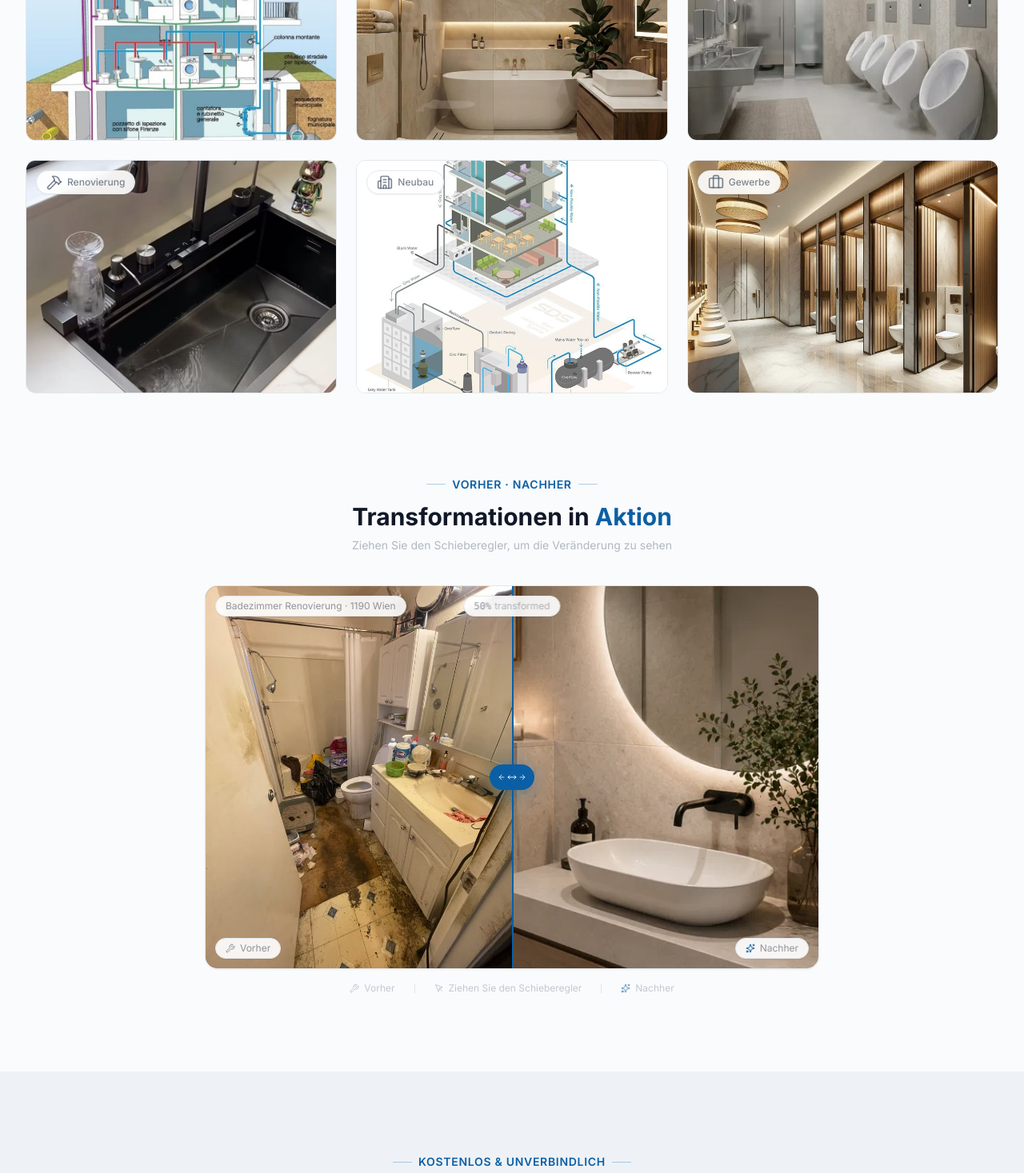
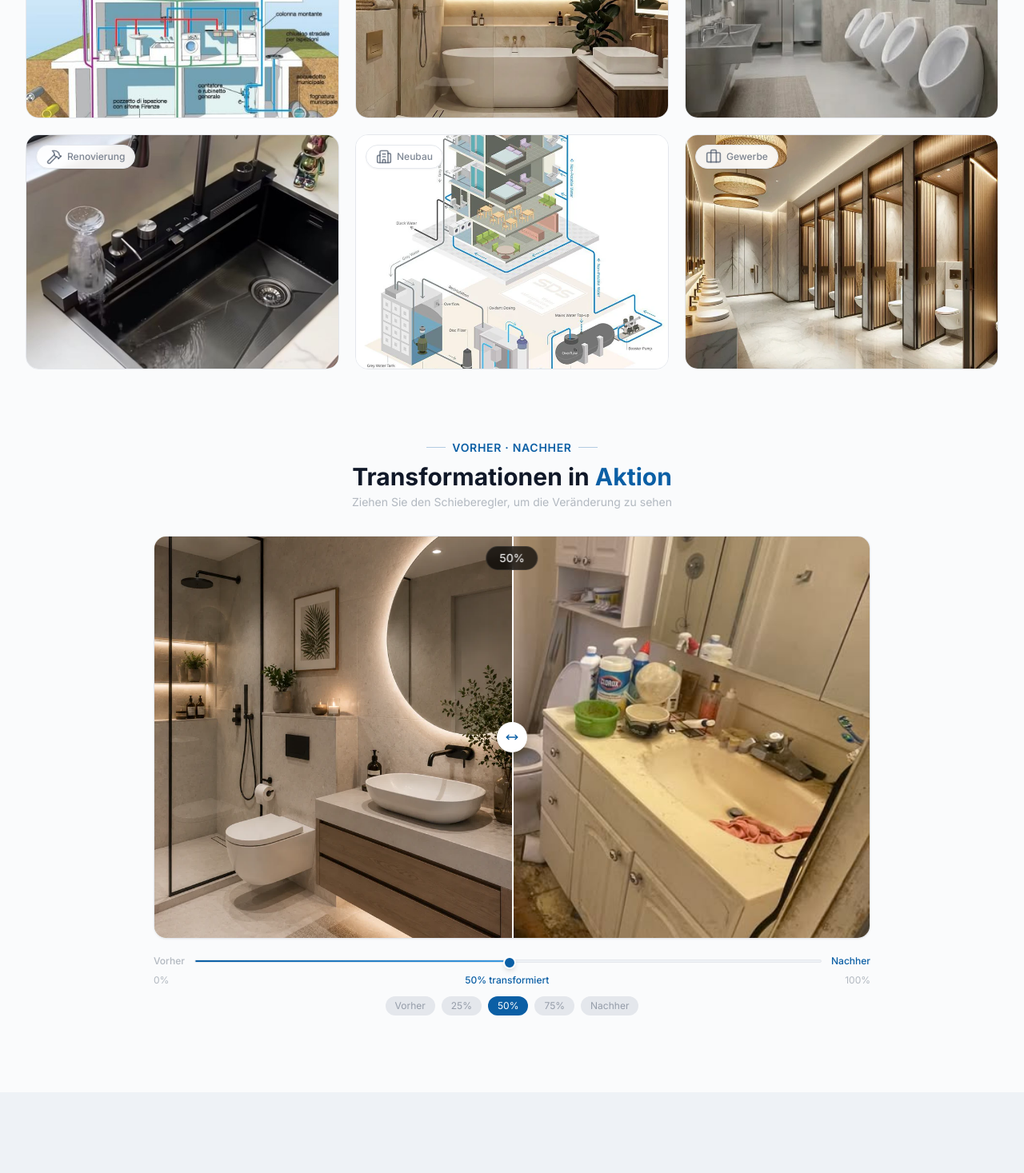
Before and after one commit to jeffkaberagithara-guru/bo-installationen-white-version, a React (Vite) app: page / in a window 1280 px wide. Shown: the part 3591-5058 px from the top of the page at 80% size. Built offline with nearby package versions, Linux system fonts and the light colour scheme.

Commit message:
Modified portfolio section

```diff
--- a/src/components/sections/Portfolio.tsx
+++ b/src/components/sections/Portfolio.tsx
@@ -8,11 +8,6 @@ import {
   Hammer,
   Briefcase,
   Layers,
-  Sparkles,
-  Wrench,
-  ArrowLeft,
-  ArrowRight,
-  MousePointer,
 } from "lucide-react";
 import { portfolioItems, type PortfolioItem } from "@/data/portfolio";
 
@@ -34,22 +29,22 @@ const Portfolio = () => {
       {
         label: "Alle Projekte",
         value: "all",
-        icon: <Layers className="h-3.5 w-3.5 sm:h-4 sm:w-4" />,
+        icon: <Layers className="h-4 w-4" />,
       },
       {
         label: "Neubau",
         value: "neubau",
-        icon: <Building2 className="h-3.5 w-3.5 sm:h-4 sm:w-4" />,
+        icon: <Building2 className="h-4 w-4" />,
       },
       {
         label: "Renovierung",
         value: "renovierung",
-        icon: <Hammer className="h-3.5 w-3.5 sm:h-4 sm:w-4" />,
+        icon: <Hammer className="h-4 w-4" />,
       },
       {
         label: "Gewerbe",
         value: "gewerbe",
-        icon: <Briefcase className="h-3.5 w-3.5 sm:h-4 sm:w-4" />,
+        icon: <Briefcase className="h-4 w-4" />,
       },
     ];
 
@@ -91,17 +86,15 @@ const Portfolio = () => {
   );
 
   return (
-    <section
-      id="portfolio"
-      className="section-spacing bg-bg-primary relative overflow-hidden"
-    >
+    <section id="portfolio" className="section-spacing bg-bg-primary">
       <div className="container-custom">
+        {/* Header */}
         <motion.div
           initial={{ opacity: 0, y: 20 }}
           whileInView={{ opacity: 1, y: 0 }}
-          transition={{ duration: 0.6 }}
+          transition={{ duration: 0.5 }}
           viewport={{ once: true }}
-          className="mb-10 sm:mb-12 md:mb-16 text-center"
+          className="text-center"
         >
           <span className="section-badge">
             <span className="h-px w-6 bg-brand-primary/30" />
@@ -115,12 +108,13 @@ const Portfolio = () => {
           </p>
         </motion.div>
 
-        <div className="mb-8 sm:mb-10 md:mb-12 flex flex-wrap justify-center gap-1.5 sm:gap-2">
+        {/* Filters */}
+        <div className="mt-10 flex flex-wrap justify-center gap-2">
           {filters.map((f) => (
             <button
               key={f.value}
               onClick={() => setFilter(f.value)}
-              className={`flex items-center gap-1.5 sm:gap-2 px-3 sm:px-4 md:px-5 py-1.5 sm:py-2 md:py-2.5 text-[10px] sm:text-xs md:text-sm font-medium uppercase tracking-wider transition-all duration-150 rounded-full ${
+              className={`flex items-center gap-2 px-4 sm:px-5 py-2 text-xs sm:text-sm font-medium uppercase tracking-wider transition-all duration-200 rounded-full min-h-[44px] ${
                 filter === f.value
                   ? "bg-brand-primary text-white shadow-[0_4px_16px_rgba(11,95,165,0.25)]"
                   : "bg-white border border-border-light text-text-body/60 hover:border-brand-primary/30 hover:text-brand-primary hover:bg-brand-primary/5"
@@ -132,62 +126,61 @@ const Portfolio = () => {
           ))}
         </div>
 
-        <div className="grid grid-cols-1 sm:grid-cols-2 lg:grid-cols-3 gap-4 sm:gap-5 md:gap-6">
+        {/* Grid */}
+        <div className="mt-10 grid grid-cols-1 sm:grid-cols-2 lg:grid-cols-3 gap-5">
           {filteredItems.map((item, index) => (
             <motion.div
               key={item.id}
               initial={{ opacity: 0, y: 30 }}
               whileInView={{ opacity: 1, y: 0 }}
-              transition={{ duration: 0.5, delay: index * 0.08 }}
+              transition={{ duration: 0.4, delay: index * 0.05 }}
               viewport={{ once: true }}
-              whileHover={{
-                y: -4,
-                transition: { duration: 0.15, ease: "easeOut" },
-              }}
+              whileHover={{ y: -4 }}
               onClick={() => setSelectedItem(item)}
-              className="group relative cursor-pointer overflow-hidden rounded-xl bg-white border border-border-light transition-all duration-150 hover:border-brand-primary/30 hover:shadow-[0_8px_40px_rgba(11,95,165,0.08)]"
+              className="group relative cursor-pointer overflow-hidden rounded-2xl bg-white border border-border-light transition-all duration-200 hover:border-brand-primary/30 hover:shadow-[0_8px_40px_rgba(11,95,165,0.08)]"
             >
               <div className="aspect-[4/3] w-full overflow-hidden bg-bg-secondary">
                 <img
                   src={item.image}
                   alt={item.title}
                   className="h-full w-full object-cover transition-transform duration-500 group-hover:scale-105"
-                  onError={(e) => {
-                    e.currentTarget.style.display = "none";
-                  }}
+                  loading="lazy"
+                  width="400"
+                  height="300"
+                  decoding="async"
                 />
               </div>
 
-              <div className="absolute top-2 sm:top-3 left-2 sm:left-3 flex items-center gap-1 sm:gap-1.5 rounded-full bg-white/90 px-2 sm:px-3 py-1 text-[8px] sm:text-xs font-medium text-text-body/70 backdrop-blur-sm border border-border-light shadow-sm">
+              <div className="absolute top-3 left-3 flex items-center gap-1.5 rounded-full bg-white/90 px-3 py-1 text-xs font-medium text-text-body/70 backdrop-blur-sm border border-border-light shadow-sm">
                 {categoryIcons[item.category as keyof typeof categoryIcons]}
                 <span>
                   {categoryLabels[item.category as keyof typeof categoryLabels]}
                 </span>
               </div>
 
-              <div className="absolute top-2 sm:top-3 right-2 sm:right-3 rounded-full bg-white/90 p-1.5 sm:p-2 opacity-0 transition-opacity duration-150 group-hover:opacity-100 border border-border-light shadow-sm">
-                <Maximize2 className="h-3 w-3 sm:h-4 sm:w-4 text-text-body/60" />
+              <div className="absolute top-3 right-3 rounded-full bg-white/90 p-1.5 opacity-0 transition-opacity duration-200 group-hover:opacity-100 border border-border-light shadow-sm">
+                <Maximize2 className="h-4 w-4 text-text-body/60" />
               </div>
 
-              <div className="absolute inset-0 bg-gradient-to-t from-white/95 via-white/60 to-transparent opacity-0 transition-opacity duration-150 group-hover:opacity-100 flex items-end p-3 sm:p-4 md:p-6">
+              <div className="absolute inset-0 bg-gradient-to-t from-white/95 via-white/60 to-transparent opacity-0 transition-opacity duration-200 group-hover:opacity-100 flex items-end p-4 md:p-6">
                 <div>
-                  <h3 className="text-sm sm:text-base md:text-lg font-bold text-text-heading">
+                  <h3 className="text-sm sm:text-base font-bold text-text-heading">
                     {item.title}
                   </h3>
-                  <p className="text-[10px] sm:text-xs md:text-sm text-text-body/70">
+                  <p className="mt-1 text-xs text-text-body/70">
                     {item.description}
                   </p>
-                  <div className="mt-2 sm:mt-3 flex flex-wrap gap-1 sm:gap-1.5">
+                  <div className="mt-2 flex flex-wrap gap-1.5">
                     {item.tags.slice(0, 2).map((tag) => (
                       <span
                         key={tag}
-                        className="rounded-full bg-brand-primary/10 px-1.5 sm:px-2.5 py-0.5 text-[8px] sm:text-xs text-brand-primary"
+                        className="rounded-full bg-brand-primary/10 px-2 py-0.5 text-xs text-brand-primary"
                       >
                         {tag}
                       </span>
                     ))}
                     {item.tags.length > 2 && (
-                      <span className="rounded-full bg-border-light px-1.5 sm:px-2.5 py-0.5 text-[8px] sm:text-xs text-text-body/40">
+                      <span className="rounded-full bg-border-light px-2 py-0.5 text-xs text-text-body/40">
                         +{item.tags.length - 2}
                       </span>
                     )}
@@ -198,31 +191,33 @@ const Portfolio = () => {
           ))}
         </div>
 
+        {/* Before/After Slider - Optimized for screen fit */}
         <motion.div
           initial={{ opacity: 0, y: 20 }}
           whileInView={{ opacity: 1, y: 0 }}
-          transition={{ duration: 0.6 }}
+          transition={{ duration: 0.5 }}
           viewport={{ once: true }}
-          className="mt-16 sm:mt-20 md:mt-24"
+          className="mt-16 sm:mt-20"
         >
-          <div className="text-center mb-6 sm:mb-8 md:mb-10">
+          <div className="text-center mb-6 sm:mb-8">
             <span className="section-badge">
               <span className="h-px w-6 bg-brand-primary/30" />
               Vorher · Nachher
               <span className="h-px w-6 bg-brand-primary/30" />
             </span>
-            <h3 className="mt-2 sm:mt-3 text-2xl sm:text-3xl font-bold text-text-heading">
+            <h3 className="mt-2 text-xl sm:text-2xl md:text-3xl font-bold text-text-heading">
               Transformationen in{" "}
               <span className="text-brand-primary">Aktion</span>
             </h3>
-            <p className="mt-1.5 sm:mt-2 text-xs sm:text-sm text-text-body/40">
+            <p className="mt-1 text-xs sm:text-sm text-text-body/40">
               Ziehen Sie den Schieberegler, um die Veränderung zu sehen
             </p>
           </div>
 
-          <div className="max-w-3xl mx-auto">
+          <div className="max-w-4xl mx-auto">
+            {/* Slider - More compact aspect ratio */}
             <div
-              className="relative aspect-[16/10] w-full overflow-hidden rounded-2xl bg-white border border-border-light shadow-sm"
+              className="relative aspect-[16/9] w-full overflow-hidden rounded-xl sm:rounded-2xl bg-white border border-border-light shadow-sm select-none touch-none"
               onMouseMove={handleSliderMove}
               onMouseUp={handleSliderRelease}
               onMouseLeave={handleSliderRelease}
@@ -231,121 +226,146 @@ const Portfolio = () => {
             >
               {renovationItem ? (
                 <>
+                  {/* Before */}
                   <div className="absolute inset-0">
+                    <img
+                      src={renovationItem.beforeImage}
+                      alt="Vorher"
+                      className="h-full w-full object-cover"
+                      loading="lazy"
+                      decoding="async"
+                    />
+                  </div>
+
+                  {/* After */}
+                  <div
+                    className="absolute inset-0 overflow-hidden"
+                    style={{ width: `${sliderPosition}%`, left: 0 }}
+                  >
                     <img
                       src={renovationItem.afterImage}
                       alt="Nachher"
                       className="h-full w-full object-cover"
-                      onError={(e) => {
-                        e.currentTarget.style.display = "none";
-                      }}
+                      loading="lazy"
+                      decoding="async"
                     />
-                    <div className="absolute bottom-2 sm:bottom-3 right-2 sm:right-3 flex items-center gap-1 sm:gap-1.5 rounded-full bg-white/90 px-2 sm:px-3 py-0.5 sm:py-1 text-[8px] sm:text-xs text-text-body/60 backdrop-blur-sm border border-border-light shadow-sm">
-                      <Sparkles className="h-2.5 w-2.5 sm:h-3 sm:w-3 text-brand-primary" />
-                      <span>Nachher</span>
+                  </div>
+
+                  {/* Slider Handle */}
+                  <div
+                    className="absolute top-0 bottom-0 w-0.5 bg-white shadow-[0_0_30px_rgba(0,0,0,0.4)]"
+                    style={{ left: `${sliderPosition}%` }}
+                  >
+                    <div className="absolute top-1/2 -translate-y-1/2 -translate-x-1/2 rounded-full bg-white p-2 sm:p-2.5 shadow-[0_4px_20px_rgba(0,0,0,0.3)] transition-all duration-200 hover:scale-110 cursor-ew-resize border border-white/30">
+                      <MoveHorizontal className="h-3.5 w-3.5 sm:h-4 sm:w-4 text-brand-primary" />
                     </div>
                   </div>
 
-                  <div
-                    className="absolute inset-0 overflow-hidden"
-                    style={{ width: `${sliderPosition}%` }}
-                  >
-                    <img
-                      src={renovationItem.beforeImage}
-                      alt="Vorher"
-                      className="h-full w-full object-cover"
-                      onError={(e) => {
-                        e.currentTarget.style.display = "none";
-                      }}
-                    />
-                    <div className="absolute bottom-2 sm:bottom-3 left-2 sm:left-3 flex items-center gap-1 sm:gap-1.5 rounded-full bg-white/90 px-2 sm:px-3 py-0.5 sm:py-1 text-[8px] sm:text-xs text-text-body/60 backdrop-blur-sm border border-border-light shadow-sm">
-                      <Wrench className="h-2.5 w-2.5 sm:h-3 sm:w-3" />
-                      <span>Vorher</span>
-                    </div>
-                  </div>
-
-                  <div
-                    className="absolute top-0 bottom-0 w-0.5 bg-brand-primary shadow-[0_0_30px_rgba(11,95,165,0.3)]"
-                    style={{ left: `${sliderPosition}%` }}
-                  >
-                    <div className="absolute top-1/2 -translate-y-1/2 -translate-x-1/2 rounded-full bg-brand-primary p-2 sm:p-2.5 shadow-[0_4px_20px_rgba(11,95,165,0.3)] transition-all duration-150 hover:scale-110 cursor-ew-resize">
-                      <div className="flex items-center gap-0.5">
-                        <ArrowLeft className="h-2 w-2 sm:h-2.5 sm:w-2.5 text-white" />
-                        <MoveHorizontal className="h-2.5 w-2.5 sm:h-3 sm:w-3 text-white" />
-                        <ArrowRight className="h-2 w-2 sm:h-2.5 sm:w-2.5 text-white" />
-                      </div>
-                    </div>
-                    <div className="absolute top-1/2 left-1/2 -translate-x-1/2 -translate-y-1/2 h-10 w-10 sm:h-12 sm:w-12 rounded-full bg-brand-primary/20 blur-xl" />
-                  </div>
-
-                  <div className="absolute top-2 sm:top-3 left-1/2 -translate-x-1/2 rounded-full bg-white/90 px-2 sm:px-3 py-0.5 sm:py-1 text-[8px] sm:text-xs text-text-body/60 backdrop-blur-sm border border-border-light shadow-sm">
-                    <span className="font-mono">
+                  {/* Percentage - Compact */}
+                  <div className="absolute top-3 left-1/2 -translate-x-1/2 rounded-full bg-black/70 backdrop-blur-sm px-3 py-0.5 sm:px-4 sm:py-1 text-xs sm:text-sm font-medium text-white/90 border border-white/10">
                     {Math.round(sliderPosition)}%
-                    </span>
-                    <span className="ml-1 text-text-body/40">transformed</span>
-                  </div>
-
-                  <div className="absolute top-2 sm:top-3 left-2 sm:left-3 rounded-full bg-white/90 px-2 sm:px-3 py-0.5 sm:py-1 text-[8px] sm:text-xs text-text-body/60 backdrop-blur-sm border border-border-light shadow-sm">
-                    {renovationItem.title}
                   </div>
                 </>
               ) : (
                 <div className="absolute inset-0 flex items-center justify-center">
-                  <div className="text-center">
-                    <Sparkles className="h-12 w-12 sm:h-16 sm:w-16 text-brand-primary/30 mx-auto mb-3 sm:mb-4" />
                   <p className="text-xs sm:text-sm text-text-body/40">
                     Keine Vorher/Nachher Bilder verfügbar
                   </p>
                 </div>
-                </div>
               )}
             </div>
 
-            <div className="mt-3 sm:mt-4 flex flex-wrap items-center justify-center gap-3 sm:gap-4 md:gap-6 text-[10px] sm:text-xs text-text-body/30">
-              <span className="flex items-center gap-1 sm:gap-1.5">
-                <Wrench className="h-2.5 w-2.5 sm:h-3 sm:w-3" />
+            {/* Progress Indicator - Compact */}
+            <div className="mt-4 sm:mt-5">
+              <div className="flex items-center gap-2 sm:gap-3">
+                <span className="text-[10px] sm:text-xs font-medium text-text-body/40 whitespace-nowrap">
                   Vorher
                 </span>
-              <span className="h-3 w-px bg-border-light" />
-              <span className="flex items-center gap-1 sm:gap-1.5">
-                <MousePointer className="h-2.5 w-2.5 sm:h-3 sm:w-3" />
-                Ziehen Sie den Schieberegler
-              </span>
-              <span className="h-3 w-px bg-border-light" />
-              <span className="flex items-center gap-1 sm:gap-1.5">
-                <Sparkles className="h-2.5 w-2.5 sm:h-3 sm:w-3 text-brand-primary/60" />
+
+                <div className="flex-1 relative">
+                  <div className="h-1 w-full rounded-full bg-bg-secondary border border-border-light overflow-hidden">
+                    <motion.div
+                      className="h-full rounded-full bg-gradient-to-r from-brand-primary to-brand-secondary"
+                      style={{ width: `${sliderPosition}%` }}
+                      transition={{ duration: 0.1 }}
+                    />
+                  </div>
+                  <motion.div
+                    className="absolute -top-1 w-3 h-3 sm:w-4 sm:h-4 rounded-full bg-brand-primary border-2 border-white shadow-md"
+                    style={{ left: `calc(${sliderPosition}% - 6px)` }}
+                    transition={{ duration: 0.1 }}
+                  />
+                </div>
+
+                <span className="text-[10px] sm:text-xs font-medium text-brand-primary whitespace-nowrap">
                   Nachher
                 </span>
+              </div>
+
+              <div className="mt-2 flex items-center justify-between text-[10px] sm:text-xs text-text-body/40">
+                <span>0%</span>
+                <span className="font-medium text-brand-primary">
+                  {sliderPosition === 0 && "Vorher"}
+                  {sliderPosition > 0 &&
+                    sliderPosition < 100 &&
+                    `${Math.round(sliderPosition)}% transformiert`}
+                  {sliderPosition === 100 && "Vollständig transformiert"}
+                </span>
+                <span>100%</span>
+              </div>
+
+              <div className="mt-3 flex items-center justify-center gap-1.5 sm:gap-2">
+                {[
+                  { label: "Vorher", value: 0 },
+                  { label: "25%", value: 25 },
+                  { label: "50%", value: 50 },
+                  { label: "75%", value: 75 },
+                  { label: "Nachher", value: 100 },
+                ].map((btn) => (
+                  <button
+                    key={btn.value}
+                    onClick={() => setSliderPosition(btn.value)}
+                    className={`text-[10px] sm:text-xs px-2 sm:px-3 py-0.5 sm:py-1 rounded-full transition-all duration-200 ${
+                      sliderPosition === btn.value
+                        ? "bg-brand-primary text-white"
+                        : "bg-border-light text-text-body/50 hover:bg-brand-primary/10 hover:text-brand-primary"
+                    }`}
+                  >
+                    {btn.label}
+                  </button>
+                ))}
+              </div>
             </div>
           </div>
         </motion.div>
       </div>
 
+      {/* Modal */}
       <AnimatePresence>
         {selectedItem && (
           <motion.div
             initial={{ opacity: 0 }}
             animate={{ opacity: 1 }}
             exit={{ opacity: 0 }}
-            className="fixed inset-0 z-50 flex items-center justify-center bg-black/50 backdrop-blur-sm p-3 sm:p-4"
+            className="fixed inset-0 z-50 flex items-center justify-center bg-black/50 backdrop-blur-sm p-4"
             onClick={() => setSelectedItem(null)}
           >
             <motion.div
-              initial={{ scale: 0.9, opacity: 0, y: 20 }}
-              animate={{ scale: 1, opacity: 1, y: 0 }}
-              exit={{ scale: 0.9, opacity: 0, y: 20 }}
-              className="relative max-w-2xl w-full rounded-2xl bg-white border border-border-light p-4 sm:p-6 md:p-8 shadow-[0_8px_60px_rgba(0,0,0,0.15)]"
+              initial={{ scale: 0.9, opacity: 0 }}
+              animate={{ scale: 1, opacity: 1 }}
+              exit={{ scale: 0.9, opacity: 0 }}
+              className="relative max-w-2xl w-full rounded-2xl bg-white border border-border-light p-6 md:p-8 shadow-[0_8px_60px_rgba(0,0,0,0.15)] max-h-[90vh] overflow-y-auto"
               onClick={(e) => e.stopPropagation()}
             >
               <button
                 onClick={() => setSelectedItem(null)}
-                className="absolute right-3 sm:right-4 top-3 sm:top-4 rounded-full bg-bg-primary/50 p-2 sm:p-2.5 text-text-body/60 hover:text-text-heading hover:bg-bg-secondary transition-all duration-150"
+                className="absolute right-4 top-4 rounded-full bg-bg-primary/50 p-2 text-text-body/60 hover:text-text-heading hover:bg-bg-secondary transition-all duration-200"
               >
-                <X className="h-4 w-4 sm:h-5 sm:w-5" />
+                <X className="h-5 w-5" />
               </button>
 
               <div
-                className={`inline-flex items-center gap-1.5 sm:gap-2 rounded-full px-2 sm:px-3 py-0.5 sm:py-1 text-[8px] sm:text-xs font-medium mb-3 sm:mb-4 ${
+                className={`inline-flex items-center gap-1.5 rounded-full px-3 py-0.5 text-xs font-medium mb-4 ${
                   selectedItem.category === "neubau"
                     ? "bg-brand-primary/10 text-brand-primary"
                     : selectedItem.category === "renovierung"
@@ -367,37 +387,33 @@ const Portfolio = () => {
                 </span>
               </div>
 
-              <div className="aspect-video w-full rounded-xl bg-bg-secondary overflow-hidden mb-4 sm:mb-6">
+              <div className="aspect-video w-full rounded-xl bg-bg-secondary overflow-hidden">
                 <img
                   src={selectedItem.image}
                   alt={selectedItem.title}
                   className="h-full w-full object-cover"
-                  onError={(e) => {
-                    e.currentTarget.style.display = "none";
-                  }}
+                  loading="lazy"
+                  decoding="async"
                 />
               </div>
 
-              <h3 className="text-lg sm:text-xl md:text-2xl font-bold text-text-heading">
+              <h3 className="mt-4 text-xl font-bold text-text-heading">
                 {selectedItem.title}
               </h3>
-
-              <p className="mt-2 sm:mt-3 text-sm sm:text-base text-text-body leading-relaxed">
+              <p className="mt-2 text-sm text-text-body leading-relaxed">
                 {selectedItem.description}
               </p>
 
-              <div className="mt-4 sm:mt-6 flex flex-wrap gap-1.5 sm:gap-2">
+              <div className="mt-4 flex flex-wrap gap-1.5">
                 {selectedItem.tags.map((tag) => (
                   <span
                     key={tag}
-                    className="rounded-full bg-brand-primary/10 px-2 sm:px-3 py-1 text-[10px] sm:text-xs text-brand-primary"
+                    className="rounded-full bg-brand-primary/10 px-3 py-1 text-xs text-brand-primary"
                   >
                     {tag}
                   </span>
                 ))}
               </div>
-
-              <div className="mt-4 sm:mt-6 h-px w-full bg-gradient-to-r from-brand-primary/20 via-brand-primary/5 to-transparent" />
             </motion.div>
           </motion.div>
         )}
```
Lines whose indentation alone changed are shown as unchanged.
